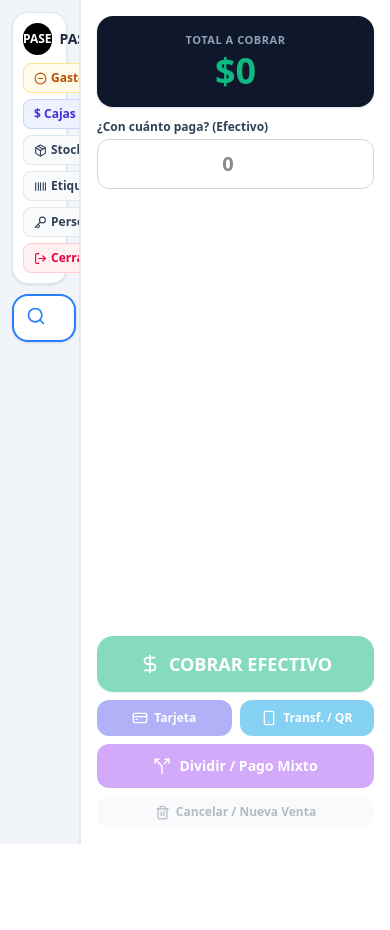
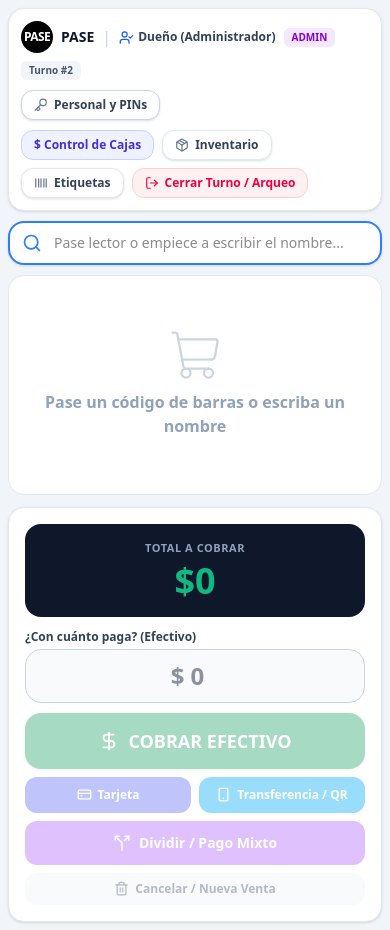
Before and after one commit to CarlinaPasini/pase-minimarket, a Next.js app: page /caja in a window 390 px wide. Before the commit the page ends 844 px from the top, so only its background shows below. Built offline with nearby package versions, Linux system fonts and the light colour scheme.

Commit message:
Diseno completamente responsive para celular y tablet

```diff
--- a/app/caja/page.tsx
+++ b/app/caja/page.tsx
@@ -1,10 +1,11 @@
 'use client';
 
 import { useState, useEffect, useRef } from 'react';
+import Link from 'next/link';
 import {
   ShoppingCart, Trash2, CreditCard, DollarSign, Smartphone,
-  CheckCircle, Split, Search, UserCheck, LogOut,
-  Package, Barcode, Key, MinusCircle, Plus, Minus
+  Split, Search, UserCheck, LogOut,
+  Package, Barcode, Key, Plus, Minus
 } from 'lucide-react';
 
 interface ItemVenta {
@@ -27,12 +28,9 @@ export default function CajaPOS() {
   const [pagoTarjeta, setPagoTarjeta] = useState('');
   const [pagoTransferencia, setPagoTransferencia] = useState('');
 
-  const [modalGasto, setModalGasto] = useState(false);
-  const [montoGasto, setMontoGasto] = useState('');
-  const [motivoGasto, setMotivoGasto] = useState('');
-
   const [modalCierre, setModalCierre] = useState(false);
   const [montoDeclarado, setMontoDeclarado] = useState('');
+  const [modalPersonal, setModalPersonal] = useState(false);
 
   const inputBusquedaRef = useRef<HTMLInputElement>(null);
 
@@ -40,7 +38,7 @@ export default function CajaPOS() {
     inputBusquedaRef.current?.focus();
   }, [items]);
 
-  // Autocompletado en vivo mientras escribes
+  // Autocompletado mientras escribes (mínimo 2 letras)
   useEffect(() => {
     const texto = busqueda.trim();
     if (texto.length >= 2) {
@@ -134,7 +132,7 @@ export default function CajaPOS() {
         alert('Error al registrar la venta');
       }
     } catch {
-      alert('Error de red');
+      alert('Error de conexión');
     } finally {
       setCargando(false);
     }
@@ -179,7 +177,7 @@ export default function CajaPOS() {
         setPagoTarjeta('');
         setPagoTransferencia('');
       } else {
-        alert('Error al registrar pago mixto');
+        alert('Error al registrar el cobro mixto');
       }
     } catch {
       alert('Error de conexión');
@@ -191,43 +189,69 @@ export default function CajaPOS() {
   const totalParcialMixto = (parseFloat(pagoEfectivo) || 0) + (parseFloat(pagoTarjeta) || 0) + (parseFloat(pagoTransferencia) || 0);
 
   return (
-    <div className="flex w-screen h-screen bg-slate-100 font-sans antialiased overflow-hidden">
-      {/* SECCIÓN PRINCIPAL IZQUIERDA */}
-      <div className="flex-1 flex flex-col p-3 overflow-hidden border-r border-slate-200">
+    <div className="flex flex-col lg:flex-row min-h-screen lg:h-screen w-full bg-slate-100 font-sans antialiased overflow-y-auto lg:overflow-hidden p-2 sm:p-3 gap-3">
+      {/* SECCIÓN IZQUIERDA: CABECERA, BUSCADOR Y LISTA DE COMPRA */}
+      <div className="flex-1 flex flex-col min-w-0">
         {/* ENCABEZADO SUPERIOR */}
-        <div className="flex flex-wrap justify-between items-center bg-white p-2.5 rounded-2xl shadow-sm border border-slate-200 mb-2.5 gap-2">
-          <div className="flex items-center gap-2">
-            <div className="w-8 h-8 rounded-full bg-black text-white flex items-center justify-center font-black text-xs">PASE</div>
-            <span className="font-bold text-slate-800 text-sm">PASE</span>
+        <div className="bg-white p-3 rounded-2xl shadow-sm border border-slate-200 mb-2.5 space-y-2.5">
+          {/* Fila 1: Datos del local y usuario */}
+          <div className="flex flex-wrap items-center gap-2 sm:gap-3">
+            <div className="w-8 h-8 rounded-full bg-black text-white flex items-center justify-center font-black text-xs tracking-tighter">
+              PASE
+            </div>
+            <span className="font-extrabold text-slate-900 text-sm sm:text-base">PASE</span>
             <span className="text-slate-300">|</span>
-            <span className="text-xs text-slate-600 flex items-center gap-1"><UserCheck size={13}/> Dueño (Admin...)</span>
-            <span className="bg-purple-100 text-purple-700 font-black text-[10px] px-1.5 py-0.5 rounded">ADMIN</span>
-            <span className="bg-slate-100 text-slate-600 font-bold text-[10px] px-1 py-0.5 rounded">#1</span>
+            <span className="text-xs sm:text-sm text-slate-700 font-semibold flex items-center gap-1">
+              <UserCheck size={15} className="text-blue-600" /> Dueño (Administrador)
+            </span>
+            <span className="bg-purple-100 text-purple-700 font-black text-[10px] sm:text-[11px] px-2 py-0.5 rounded-md">
+              ADMIN
+            </span>
+            <span className="bg-slate-100 text-slate-600 font-bold text-[10px] sm:text-[11px] px-2 py-0.5 rounded-md">
+              Turno #2
+            </span>
           </div>
 
-          <div className="flex items-center gap-1.5 flex-wrap">
-            <button onClick={() => setModalGasto(true)} className="flex items-center gap-1 text-xs font-bold text-amber-700 bg-amber-50 hover:bg-amber-100 border border-amber-200 px-2.5 py-1.5 rounded-lg transition">
-              <MinusCircle size={13}/> Gasto
+          {/* Fila 2: Botón Personal y PINs */}
+          <div>
+            <button
+              onClick={() => setModalPersonal(true)}
+              className="flex items-center gap-1.5 text-xs font-bold text-slate-700 bg-white hover:bg-slate-50 border border-slate-300 px-3 py-1.5 rounded-xl transition shadow-sm"
+            >
+              <Key size={14} className="text-slate-500" /> Personal y PINs
             </button>
-            <button onClick={() => setModalCierre(true)} className="flex items-center gap-1 text-xs font-bold text-indigo-700 bg-indigo-50 hover:bg-indigo-100 border border-indigo-200 px-2.5 py-1.5 rounded-lg transition">
-              $ Cajas
+          </div>
+
+          {/* Fila 3: Botones de acciones */}
+          <div className="flex items-center gap-2 flex-wrap">
+            <button
+              onClick={() => alert('Control y Arqueo de Cajas')}
+              className="flex items-center gap-1.5 text-xs font-bold text-indigo-700 bg-indigo-50 hover:bg-indigo-100 border border-indigo-200 px-3 py-1.5 sm:py-2 rounded-xl transition"
+            >
+              $ Control de Cajas
             </button>
-            <button onClick={() => window.location.href = '/productos'} className="flex items-center gap-1 text-xs font-bold bg-slate-50 border border-slate-200 hover:bg-slate-100 text-slate-700 px-2.5 py-1.5 rounded-lg transition">
-              <Package size={13}/> Stock
-            </button>
-            <button onClick={() => alert('Generador de etiquetas')} className="flex items-center gap-1 text-xs font-bold bg-slate-50 border border-slate-200 hover:bg-slate-100 text-slate-700 px-2.5 py-1.5 rounded-lg transition">
-              <Barcode size={13}/> Etiquetas
-            </button>
-            <button onClick={() => alert('Gestión de personal y PINs')} className="flex items-center gap-1 text-xs font-bold bg-slate-50 border border-slate-200 hover:bg-slate-100 text-slate-700 px-2.5 py-1.5 rounded-lg transition">
-              <Key size={13}/> Personal
-            </button>
-            <button onClick={() => setModalCierre(true)} className="flex items-center gap-1 text-xs font-bold text-rose-600 bg-rose-50 hover:bg-rose-100 border border-rose-200 px-2.5 py-1.5 rounded-lg transition">
-              <LogOut size={13}/> Cerrar
+            <Link
+              href="/productos"
+              className="flex items-center gap-1.5 text-xs font-bold text-slate-700 bg-white hover:bg-slate-50 border border-slate-200 px-3 py-1.5 sm:py-2 rounded-xl transition shadow-sm"
+            >
+              <Package size={14} className="text-slate-500" /> Inventario
+            </Link>
+            <Link
+              href="/etiquetas"
+              className="flex items-center gap-1.5 text-xs font-bold text-slate-700 bg-white hover:bg-slate-50 border border-slate-200 px-3 py-1.5 sm:py-2 rounded-xl transition shadow-sm"
+            >
+              <Barcode size={14} className="text-slate-500" /> Etiquetas
+            </Link>
+            <button
+              onClick={() => setModalCierre(true)}
+              className="flex items-center gap-1.5 text-xs font-bold text-rose-600 bg-rose-50 hover:bg-rose-100 border border-rose-200 px-3 py-1.5 sm:py-2 rounded-xl transition"
+            >
+              <LogOut size={14} /> Cerrar Turno / Arqueo
             </button>
           </div>
         </div>
 
-        {/* INPUT DE BÚSQUEDA CON SUGERENCIAS FLOTANTES */}
+        {/* INPUT DE BÚSQUEDA */}
         <div className="relative mb-2.5">
           <form onSubmit={handleBuscar}>
             <Search className="absolute left-3.5 top-3 text-blue-500" size={20} />
@@ -237,24 +261,24 @@ export default function CajaPOS() {
               value={busqueda}
               onChange={(e) => setBusqueda(e.target.value)}
               placeholder="Pase lector o empiece a escribir el nombre..."
-              className="w-full bg-white text-base font-medium pl-11 pr-4 py-2.5 rounded-2xl border-2 border-blue-500 focus:outline-none shadow-sm"
+              className="w-full bg-white text-sm sm:text-base font-medium pl-11 pr-4 py-2.5 sm:py-3 rounded-2xl border-2 border-blue-500 focus:outline-none shadow-sm"
             />
           </form>
 
-          {/* MENÚ DE SUGERENCIAS EN TIEMPO REAL */}
+          {/* DESPLEGABLE EN VIVO */}
           {sugerencias.length > 0 && (
-            <div className="absolute left-0 right-0 top-12 bg-white border border-slate-200 rounded-2xl shadow-2xl z-40 max-h-64 overflow-y-auto">
+            <div className="absolute left-0 right-0 top-14 bg-white border border-slate-200 rounded-2xl shadow-2xl z-40 max-h-56 overflow-y-auto">
               {sugerencias.map((s) => (
                 <div
                   key={s.id}
                   onClick={() => agregarProducto(s)}
-                  className="p-3 hover:bg-blue-50 cursor-pointer flex justify-between items-center border-b border-slate-100 last:border-0"
+                  className="p-2.5 sm:p-3 hover:bg-blue-50 cursor-pointer flex justify-between items-center border-b border-slate-100 last:border-0"
                 >
                   <div>
                     <p className="font-bold text-sm text-slate-800">{s.nombre}</p>
                     <span className="text-xs text-slate-400 font-mono">{s.codigo_barras}</span>
                   </div>
-                  <span className="font-black text-blue-600 text-base">
+                  <span className="font-black text-blue-600 text-sm sm:text-base">
                     ${parseFloat(String(s.precio_venta)).toLocaleString()}
                   </span>
                 </div>
@@ -263,50 +287,70 @@ export default function CajaPOS() {
           )}
         </div>
 
-        {/* LISTADO DE ITEMS EN VENTA */}
-        <div className="flex-1 overflow-y-auto space-y-2 pr-1">
-          {items.map(item => (
-            <div key={item.id} className="bg-white border-2 border-blue-100 p-3.5 rounded-2xl flex justify-between items-center shadow-sm">
-              <div className="max-w-[65%]">
-                <h3 className="font-extrabold text-slate-800 text-base leading-tight">{item.nombre}</h3>
-                <span className="text-xs font-semibold text-slate-500">${item.precio.toLocaleString()} x {item.cantidad} unidad(es)</span>
-              </div>
-              <div className="flex items-center gap-3">
-                <div className="flex items-center gap-1.5 bg-slate-100 rounded-xl p-1">
-                  <button onClick={() => modificarCantidad(item.id, -1)} className="p-1 bg-white rounded-lg hover:bg-slate-200 shadow-sm"><Minus size={13}/></button>
-                  <span className="font-black text-xs px-1.5">{item.cantidad}</span>
-                  <button onClick={() => modificarCantidad(item.id, 1)} className="p-1 bg-white rounded-lg hover:bg-slate-200 shadow-sm"><Plus size={13}/></button>
+        {/* CONTENEDOR DE PRODUCTOS */}
+        <div className="flex-1 bg-white rounded-2xl border border-slate-200 p-3 sm:p-4 overflow-y-auto min-h-[220px]">
+          {items.length === 0 ? (
+            <div className="h-full flex flex-col items-center justify-center text-slate-400 gap-2 sm:gap-3 py-10 lg:py-0">
+              <ShoppingCart size={54} className="stroke-1 text-slate-300" />
+              <p className="text-base sm:text-lg font-bold text-slate-400 text-center">
+                Pase un código de barras o escriba un nombre
+              </p>
+            </div>
+          ) : (
+            <div className="space-y-2">
+              {items.map(item => (
+                <div key={item.id} className="bg-slate-50 border border-slate-200 p-3 rounded-xl flex justify-between items-center">
+                  <div className="max-w-[60%] sm:max-w-[65%]">
+                    <h3 className="font-extrabold text-slate-800 text-sm sm:text-base leading-tight">{item.nombre}</h3>
+                    <span className="text-xs font-semibold text-slate-500">${item.precio.toLocaleString()} x {item.cantidad} un.</span>
+                  </div>
+                  <div className="flex items-center gap-2 sm:gap-3">
+                    <div className="flex items-center gap-1 bg-white border border-slate-200 rounded-lg p-1">
+                      <button onClick={() => modificarCantidad(item.id, -1)} className="p-1 hover:bg-slate-100 rounded"><Minus size={12}/></button>
+                      <span className="font-black text-xs px-1">{item.cantidad}</span>
+                      <button onClick={() => modificarCantidad(item.id, 1)} className="p-1 hover:bg-slate-100 rounded"><Plus size={12}/></button>
+                    </div>
+                    <span className="text-base sm:text-xl font-black text-blue-600 w-20 sm:w-24 text-right">
+                      ${(item.precio * item.cantidad).toLocaleString()}
+                    </span>
+                  </div>
                 </div>
-                <span className="text-xl font-black text-blue-600 w-24 text-right">${(item.precio * item.cantidad).toLocaleString()}</span>
-              </div>
+              ))}
             </div>
-          ))}
+          )}
         </div>
       </div>
 
-      {/* SECCIÓN LATERAL DERECHA (ANCHO ADAPTATIVO FLUIDO) */}
-      <div className="w-[310px] xl:w-[360px] flex-shrink-0 bg-white p-4 flex flex-col justify-between border-l border-slate-200">
+      {/* SECCIÓN DERECHA: TOTAL Y BOTONERA (RESPONSIVE EN MÓVILES) */}
+      <div className="w-full lg:w-[330px] xl:w-[360px] flex-shrink-0 bg-white rounded-2xl border border-slate-200 p-4 flex flex-col justify-between shadow-sm">
         <div>
-          <div className="bg-[#0f172a] text-white p-4 rounded-2xl mb-3 text-center shadow-sm">
-            <span className="text-[11px] tracking-wider uppercase font-extrabold text-slate-400 block mb-0.5">TOTAL A COBRAR</span>
-            <span className="text-4xl xl:text-5xl font-black text-[#10b981]">${total.toLocaleString()}</span>
+          {/* TOTAL A COBRAR */}
+          <div className="bg-[#0f172a] text-white p-4 sm:p-5 rounded-2xl mb-3 text-center">
+            <span className="text-[11px] tracking-wider uppercase font-extrabold text-slate-400 block mb-1">
+              TOTAL A COBRAR
+            </span>
+            <span className="text-4xl sm:text-5xl font-black text-[#10b981]">
+              ${total.toLocaleString()}
+            </span>
           </div>
 
-          <label className="text-xs font-bold text-slate-700 block mb-1">¿Con cuánto paga? (Efectivo)</label>
-          <div className="relative mb-2.5">
+          <label className="text-xs sm:text-sm font-bold text-slate-700 block mb-1">
+            ¿Con cuánto paga? (Efectivo)
+          </label>
+          <div className="bg-slate-50 border border-slate-300 rounded-2xl p-2.5 sm:p-3 mb-2.5">
             <input
               type="number"
               value={montoRecibido}
               onChange={(e) => setMontoRecibido(e.target.value)}
-              placeholder="0"
-              className="w-full text-xl font-black p-2.5 rounded-xl border border-slate-300 text-center focus:outline-none focus:ring-2 focus:ring-emerald-500"
+              placeholder="$ 0"
+              className="w-full text-2xl sm:text-3xl font-black bg-transparent text-center text-slate-800 focus:outline-none"
             />
           </div>
 
           {recibidoNum > total && (
-            <div className="bg-amber-50 border border-amber-200 p-2 rounded-xl mb-2 text-center">
-              <span className="text-[11px] font-bold text-amber-700 block uppercase">Vuelto a entregar</span>
-              <span className="text-xl font-black text-amber-900">${vuelto.toLocaleString()}</span>
+            <div className="bg-amber-50 border border-amber-200 p-2 rounded-xl mb-2.5 text-center">
+              <span className="text-xs font-bold text-amber-700 block uppercase">Vuelto a entregar</span>
+              <span className="text-xl sm:text-2xl font-black text-amber-900">${vuelto.toLocaleString()}</span>
             </div>
           )}
         </div>
@@ -316,7 +360,7 @@ export default function CajaPOS() {
           <button
             onClick={() => procesarCobro('efectivo')}
             disabled={cargando || items.length === 0}
-            className="w-full bg-[#10b981] hover:bg-[#059669] disabled:opacity-50 text-white font-black text-lg py-3.5 rounded-2xl flex items-center justify-center gap-2 transition shadow-sm"
+            className="w-full bg-[#52b788] hover:bg-[#40916c] disabled:opacity-50 text-white font-black text-lg sm:text-xl py-3.5 sm:py-4 rounded-2xl flex items-center justify-center gap-2 transition shadow-sm"
           >
             <DollarSign size={22} /> COBRAR EFECTIVO
           </button>
@@ -325,23 +369,23 @@ export default function CajaPOS() {
             <button
               onClick={() => procesarCobro('tarjeta')}
               disabled={cargando || items.length === 0}
-              className="bg-[#6366f1] hover:bg-[#4f46e5] disabled:opacity-50 text-white font-bold text-xs py-2.5 rounded-xl flex items-center justify-center gap-1.5 transition"
+              className="bg-[#818cf8] hover:bg-[#6366f1] disabled:opacity-50 text-white font-bold text-xs py-2.5 sm:py-3 rounded-xl flex items-center justify-center gap-1.5 transition"
             >
-              <CreditCard size={16} /> Tarjeta
+              <CreditCard size={15} /> Tarjeta
             </button>
             <button
               onClick={() => procesarCobro('transferencia')}
               disabled={cargando || items.length === 0}
-              className="bg-[#0ea5e9] hover:bg-[#0284c7] disabled:opacity-50 text-white font-bold text-xs py-2.5 rounded-xl flex items-center justify-center gap-1.5 transition"
+              className="bg-[#38bdf8] hover:bg-[#0ea5e9] disabled:opacity-50 text-white font-bold text-xs py-2.5 sm:py-3 rounded-xl flex items-center justify-center gap-1.5 transition"
             >
-              <Smartphone size={16} /> Transf. / QR
+              <Smartphone size={15} /> Transferencia / QR
             </button>
           </div>
 
           <button
             onClick={() => setModalMixto(true)}
             disabled={cargando || items.length === 0}
-            className="w-full bg-[#a855f7] hover:bg-[#9333ea] disabled:opacity-50 text-white font-bold text-sm py-3 rounded-xl flex items-center justify-center gap-2 transition"
+            className="w-full bg-[#c084fc] hover:bg-[#a855f7] disabled:opacity-50 text-white font-bold text-sm sm:text-base py-3 rounded-xl flex items-center justify-center gap-2 transition"
           >
             <Split size={18} /> Dividir / Pago Mixto
           </button>
@@ -349,7 +393,7 @@ export default function CajaPOS() {
           <button
             onClick={() => { setItems([]); setMontoRecibido(''); }}
             disabled={items.length === 0}
-            className="w-full bg-slate-100 hover:bg-slate-200 disabled:opacity-40 text-slate-600 font-bold text-xs py-2 rounded-xl flex items-center justify-center gap-1.5 transition"
+            className="w-full bg-slate-100 hover:bg-slate-200 disabled:opacity-40 text-slate-600 font-bold text-xs py-2 sm:py-2.5 rounded-xl flex items-center justify-center gap-1.5 transition"
           >
             <Trash2 size={15} /> Cancelar / Nueva Venta
           </button>
@@ -362,7 +406,9 @@ export default function CajaPOS() {
           <div className="bg-white w-full max-w-sm rounded-2xl p-5 shadow-2xl">
             <div className="flex justify-between items-center mb-3">
               <h2 className="text-lg font-black text-slate-800">Dividir Pago</h2>
-              <span className="text-xs font-black bg-purple-100 text-purple-700 px-2 py-0.5 rounded">Total: ${total.toLocaleString()}</span>
+              <span className="text-xs font-black bg-purple-100 text-purple-700 px-2 py-0.5 rounded">
+                Total: ${total.toLocaleString()}
+              </span>
             </div>
 
             <div className="space-y-2 mb-4">
@@ -408,52 +454,59 @@ export default function CajaPOS() {
             </div>
 
             <div className="flex gap-2">
-              <button onClick={() => setModalMixto(false)} className="w-1/3 bg-slate-100 hover:bg-slate-200 text-slate-700 font-bold py-2 rounded-lg text-sm">
+              <button
+                onClick={() => setModalMixto(false)}
+                className="w-1/3 bg-slate-100 hover:bg-slate-200 text-slate-700 font-bold py-2 rounded-lg text-sm"
+              >
                 Volver
               </button>
-              <button onClick={procesarCobroMixto} disabled={cargando || totalParcialMixto < total} className="w-2/3 bg-purple-600 hover:bg-purple-700 disabled:opacity-40 text-white font-bold py-2 rounded-lg text-sm">
-                Confirmar
+              <button
+                onClick={procesarCobroMixto}
+                disabled={cargando || totalParcialMixto < total}
+                className="w-2/3 bg-purple-600 hover:bg-purple-700 disabled:opacity-40 text-white font-bold py-2 rounded-lg text-sm"
+              >
+                Confirmar Cobro
               </button>
             </div>
           </div>
         </div>
       )}
 
-      {/* MODAL GASTO */}
-      {modalGasto && (
+      {/* MODAL PERSONAL Y PINS */}
+      {modalPersonal && (
         <div className="fixed inset-0 bg-black/60 flex items-center justify-center z-50 p-4">
           <div className="bg-white w-full max-w-sm rounded-2xl p-5 shadow-2xl">
-            <h2 className="text-lg font-black text-slate-800 mb-2">Salida de Dinero</h2>
-            <div className="space-y-2">
-              <input
-                type="number"
-                value={montoGasto}
-                onChange={(e) => setMontoGasto(e.target.value)}
-                placeholder="Monto ($)"
-                className="w-full text-base font-bold p-2 rounded-lg border border-slate-300 text-center"
-              />
-              <input
-                type="text"
-                value={motivoGasto}
-                onChange={(e) => setMotivoGasto(e.target.value)}
-                placeholder="Motivo / Proveedor"
-                className="w-full text-sm p-2 rounded-lg border border-slate-300"
-              />
-              <div className="flex gap-2 pt-2">
-                <button onClick={() => setModalGasto(false)} className="w-1/3 bg-slate-100 text-slate-700 font-bold py-2 rounded-lg text-sm">Cancelar</button>
-                <button onClick={() => { alert('Gasto guardado'); setModalGasto(false); }} className="w-2/3 bg-amber-600 text-white font-bold py-2 rounded-lg text-sm">Guardar</button>
+            <h2 className="text-lg font-black text-slate-800 mb-2">Personal y PINs</h2>
+            <div className="space-y-2 text-sm text-slate-600 mb-4">
+              <div className="p-2 bg-slate-50 rounded-lg flex justify-between">
+                <span>Dueño (Admin):</span>
+                <span className="font-mono font-bold">1111</span>
+              </div>
+              <div className="p-2 bg-slate-50 rounded-lg flex justify-between">
+                <span>Encargado:</span>
+                <span className="font-mono font-bold">2222</span>
+              </div>
+              <div className="p-2 bg-slate-50 rounded-lg flex justify-between">
+                <span>Cajera:</span>
+                <span className="font-mono font-bold">3333</span>
               </div>
             </div>
+            <button
+              onClick={() => setModalPersonal(false)}
+              className="w-full bg-slate-800 text-white font-bold py-2 rounded-xl text-sm"
+            >
+              Cerrar
+            </button>
           </div>
         </div>
       )}
 
-      {/* MODAL CIERRE */}
+      {/* MODAL CIERRE DE TURNO */}
       {modalCierre && (
         <div className="fixed inset-0 bg-black/60 flex items-center justify-center z-50 p-4">
           <div className="bg-white w-full max-w-sm rounded-2xl p-5 shadow-2xl">
-            <h2 className="text-lg font-black text-slate-800 mb-1">Cierre de Caja</h2>
-            <p className="text-xs text-slate-500 mb-3">Efectivo en mano contado</p>
+            <h2 className="text-lg font-black text-slate-800 mb-1">Cierre de Caja y Arqueo</h2>
+            <p className="text-xs text-slate-500 mb-3">Dinero real contado en la gaveta</p>
             <input
               type="number"
               value={montoDeclarado}
@@ -462,8 +515,18 @@ export default function CajaPOS() {
               className="w-full text-2xl font-black p-2.5 rounded-lg border border-slate-300 text-center mb-3"
             />
             <div className="flex gap-2">
-              <button onClick={() => setModalCierre(false)} className="w-1/3 bg-slate-100 text-slate-700 font-bold py-2 rounded-lg text-sm">Volver</button>
-              <button onClick={() => { alert('Caja cerrada con éxito'); window.location.reload(); }} className="w-2/3 bg-rose-600 text-white font-bold py-2 rounded-lg text-sm">Confirmar</button>
+              <button
+                onClick={() => setModalCierre(false)}
+                className="w-1/3 bg-slate-100 text-slate-700 font-bold py-2 rounded-lg text-sm"
+              >
+                Volver
+              </button>
+              <button
+                onClick={() => { alert('Caja cerrada con éxito'); window.location.reload(); }}
+                className="w-2/3 bg-rose-600 text-white font-bold py-2 rounded-lg text-sm"
+              >
+                Confirmar Cierre
+              </button>
             </div>
           </div>
         </div>
```
